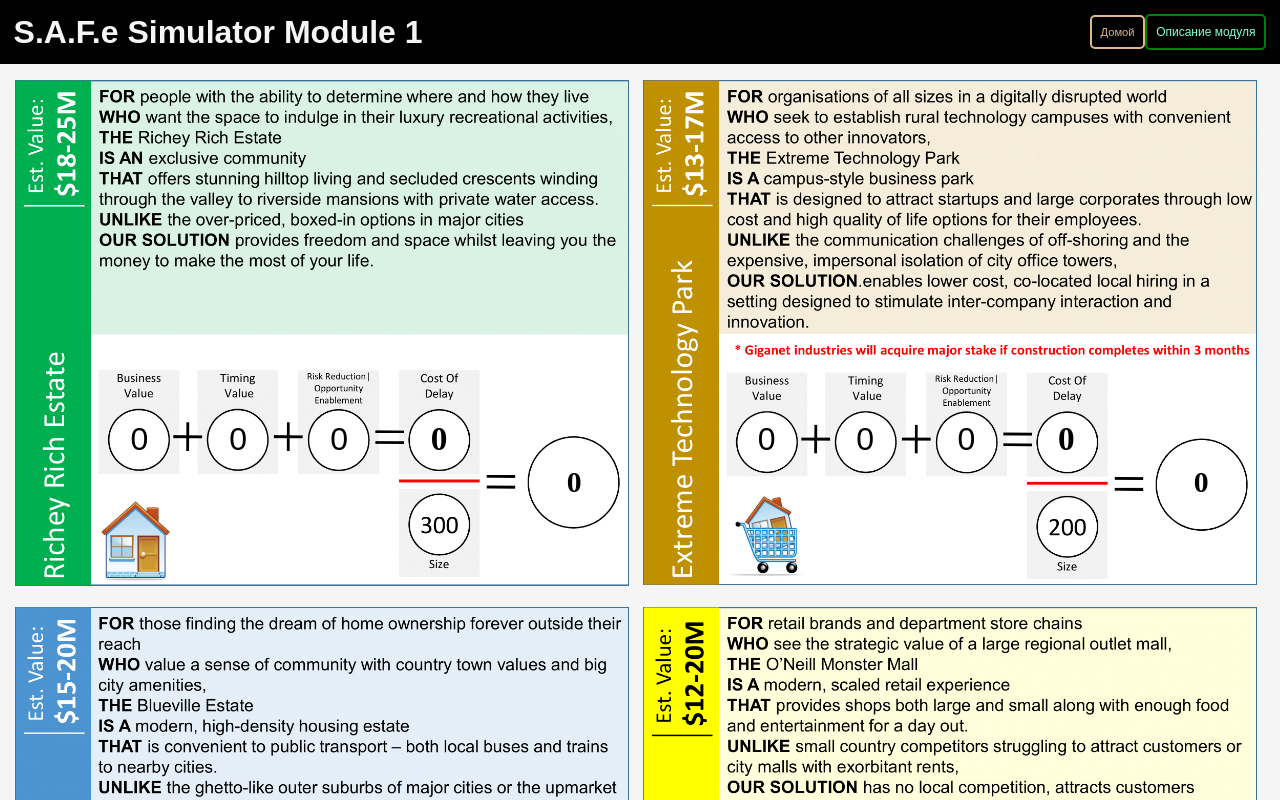
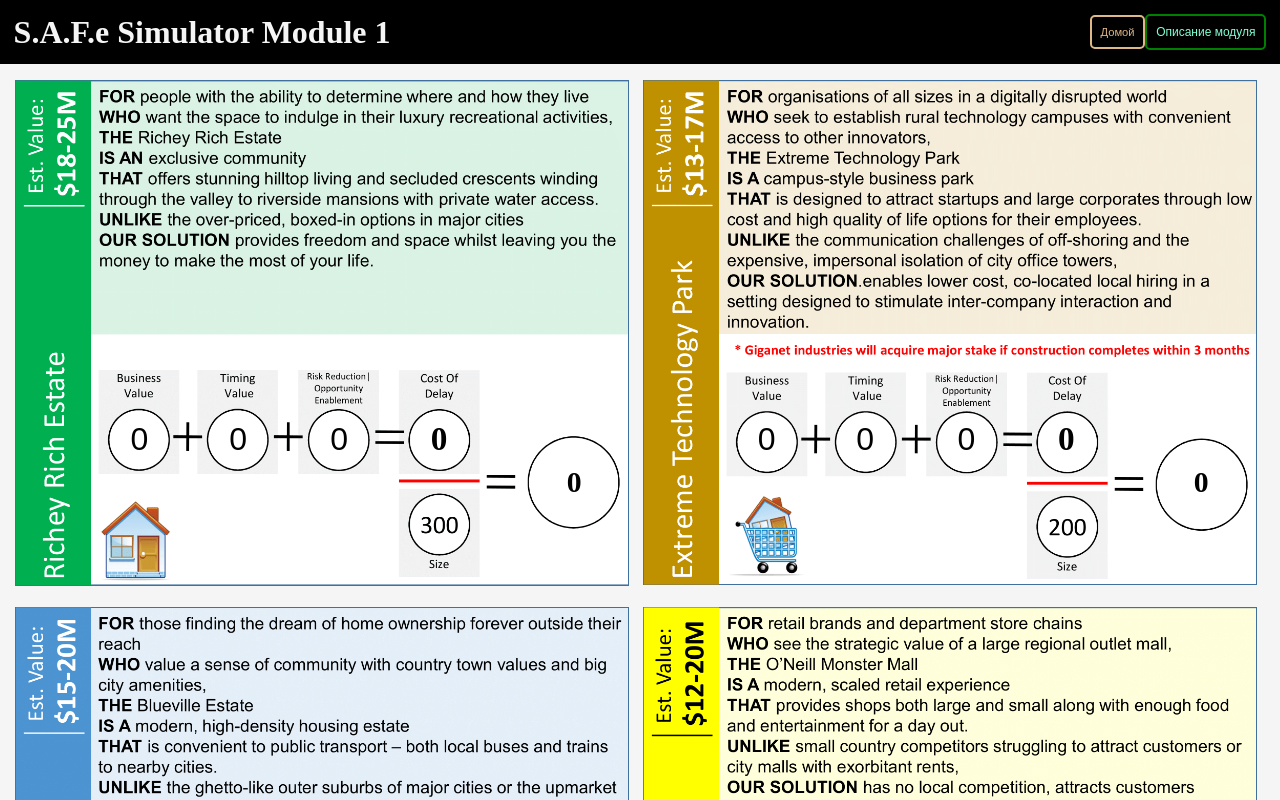
Before and after one commit to Wild-Queue/SAFe-simulator, a React (Create React App) app: page /FirstModule in a window 1280 px wide. Shown: the top 800 px of the page. Built offline with nearby package versions, Linux system fonts and the light colour scheme.

Commit message:
Heroku Commit

```diff
--- a/src/Styles/FirstModule.css
+++ b/src/Styles/FirstModule.css
@@ -20,7 +20,6 @@
 
 .FM_Header_internal {
     background-color: black;
-    font-family: fantasy;
     font-size: medium;
     color: whitesmoke;
     display: flex;
```
